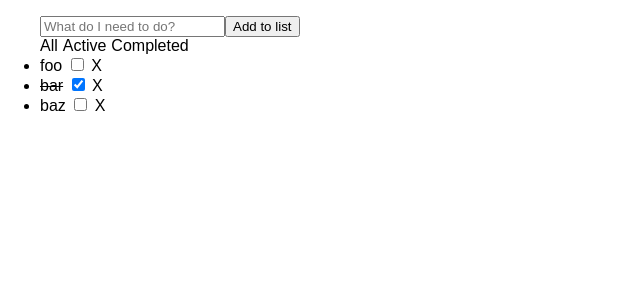
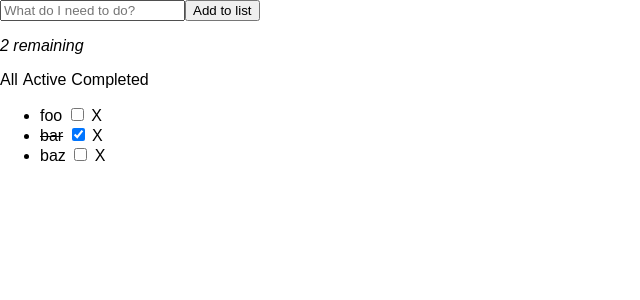
Before and after one commit to tjallen/redo, a React (Create React App) app: page / in a window 1280 px wide. Shown: the top 300 px of the page, without its empty margins (0-640 px from the left). Built offline with nearby package versions, Linux system fonts and the light colour scheme.

Commit message:
Add TodoCount component

```diff
--- /dev/null
+++ b/src/components/TodoCount.js
@@ -0,0 +1,15 @@
+import React from 'react';
+
+const TodoCount = ({ todos }) => {
+  const total = todos.length;
+  const remaining = total - todos.reduce((acc, todo) => {
+    return todo.completed ? acc + 1 : acc
+  }, 0);
+  const count = remaining > 0 ? `${remaining} remaining` : `All done!`;
+  return (
+    <div>
+      <p><i>{count}</i></p>
+    </div>
+  );
+};
+export default TodoCount;
--- a/src/components/TodoList.js
+++ b/src/components/TodoList.js
@@ -2,6 +2,7 @@ import React from 'react';
 import Todo from './Todo';
 import TodoInput from './TodoInput';
 import VisibilityMenu from './VisibilityMenu';
+import TodoCount from './TodoCount';
 
 const TodoList = ({
   todos,
@@ -9,13 +10,15 @@ const TodoList = ({
   onRemoveTodoClick,
   onFilterClick,
   onEditTodoComplete,
-}) => (
+}) => {
+  return (
     <div>
-    <ul>
       <TodoInput />
+      <TodoCount todos={todos} />
       <VisibilityMenu
         onFilterClick={onFilterClick}
       />
+      <ul>
         {todos.map(todo =>
           <Todo
             key={todo.id}
@@ -28,5 +31,6 @@ const TodoList = ({
       </ul>
     </div>
   );
+}
 
 export default TodoList;
```
Lines whose indentation alone changed are shown as unchanged.
